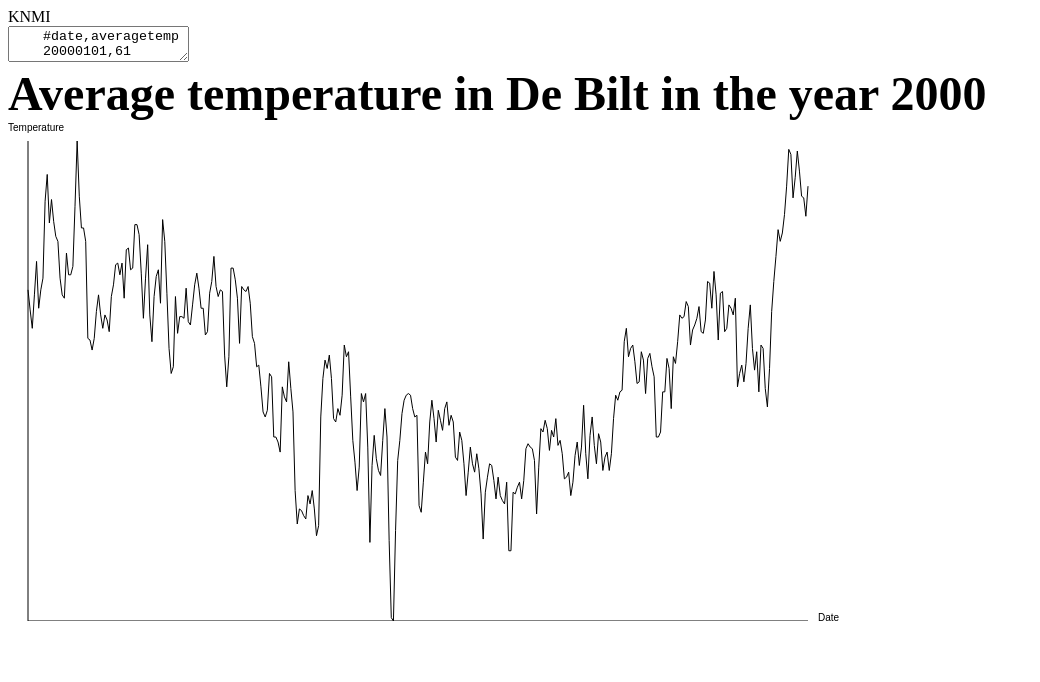
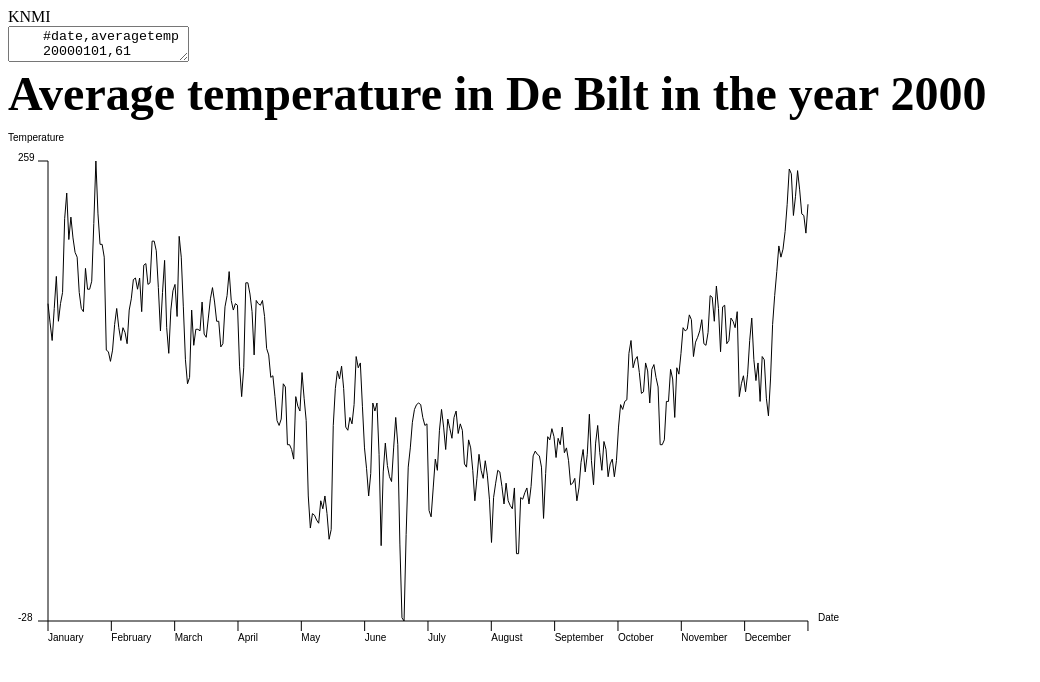
Before and after one commit to DMooij/Dataprocessing, a plain HTML site: page homework/week_2/knmi.html in a window 1280 px wide. Shown: the whole page, without its empty margins (0-1040 px from the left). Drawn offline with Linux system fonts and the light colour scheme.

Commit message:
first commit

```diff
--- a/homework/week_2/knmi.html
+++ b/homework/week_2/knmi.html
@@ -1,5 +1,5 @@
  <!-- Dewi Mooij -->
-<!-- /10752978 -->
+<!-- 10752978 -->
 
 <!DOCTYPE html>
 <html>
@@ -383,7 +383,7 @@
 
   <label for = "idOfCanvas"><br> <b><font size="16"> Average temperature in De Bilt in the year 2000 </font></b></br>
 
-  <canvas id="myCanvas" width = "1000" height= "500"></canvas>
+  <canvas id="myCanvas" width = "1000" height= "800"></canvas>
 
   </label>
 
@@ -392,6 +392,7 @@
     // get rawdata and split by lines
     let data = document.getElementById("rawdata").outerHTML.split("\n");
 
+    // create lists to store date and temperature
     let datelist = [];
     let templist = [];
 
@@ -409,34 +410,23 @@
       let day = datum.slice(6, 8);
       let date = new Date(year, month, day);
 
+      // add values to lists
       datelist.push(date);
       templist.push(temp);
     }
-
-    // console.log(datelist);
-    // console.log(templist);
 
     // initialize canvas
     let canvas = document.getElementById("myCanvas");
     let ctx = canvas.getContext("2d");
     ctx.fillStyle = "rgb(0,0,0)";
 
-    // ctx.font="bolder 30px";
-    // ctx.fillText("Average Temperature in De Bilt in 2000", 0, 0);
-    // ctx.stroke();
-
-    // draw y-axis temperature
+    // draw y-axis temperature and x-axis date
     ctx.beginPath();
-    ctx.moveTo(20,20);
-    ctx.lineTo(20,500);
-    ctx.stroke();
-    ctx.fillText("Temperature", 0, 10);
-
-    // draw x-axis date
-    ctx.beginPath();
-    ctx.moveTo(20,500);
+    ctx.moveTo(40,40);
+    ctx.lineTo(40,500);
     ctx.lineTo(800,500);
     ctx.stroke();
+    ctx.fillText("Temperature", 0, 20);
     ctx.fillText("Date", 810, 500);
 
     // calculate min and max for temperature
@@ -445,7 +435,7 @@
 
     // determine domain and range for temperature
     let domaintemp = [mintemp, maxtemp];
-    let rangetemp = [20, 500];
+    let rangetemp = [40, 500];
 
     // transformation for temperature
     let transfTemp = createTransform(domaintemp, rangetemp);
@@ -456,7 +446,7 @@
 
     // determine domain and range for date
     let domaindate = [mindate, maxdate];
-    let rangedate = [20, 800];
+    let rangedate = [40, 800];
 
     // transformation for date
     let transfDate = createTransform(domaindate, rangedate);
@@ -471,12 +461,46 @@
     }
     ctx.stroke();
 
+    // Y axis marks min and max temperature
+    ctx.beginPath();
+    ctx.moveTo(40,40);
+    ctx.lineTo(30,40);
+    ctx.stroke();
+    ctx.fillText(maxtemp, 10, 40);
+
+    ctx.beginPath();
+    ctx.moveTo(40,500);
+    ctx.lineTo(30,500);
+    ctx.stroke();
+    ctx.fillText(mintemp, 10, 500);
+
+    // coordinates starting point x axis
+    let xmax = 500;
+    let xmin = 40;
+
+    // lines down dividing the x axis into 12 months
+    ctx.beginPath();
+    for (let line = 0; line < 13; line++){
+      ctx.moveTo(xmin, xmax);
+      ctx.lineTo(xmin,xmax + 10);
+      xmin = xmin + 63.33;
+    }
+    ctx.stroke();
+
+    // months labels
+    var xmonth = 40;
+    let months = ["January", "February", "March", "April", "May", "June", "July", "August", "September", "October", "November", "December"];
+    for (let month = 0; month < 12; month++){
+      ctx.fillText(months[month], xmonth, 520);
+      xmonth = xmonth + 63.33;
+    }
+
     function createTransform(domain, range){
-	// domain is a two-element array of the data bounds [domain_min, domain_max]
-	// range is a two-element array of the screen bounds [range_min, range_max]
-	// this gives you two equations to solve:
-	// range_min = alpha * domain_min + beta
-	// range_max = alpha * domain_max + beta
+  	// domain is a two-element array of the data bounds [domain_min, domain_max]
+  	// range is a two-element array of the screen bounds [range_min, range_max]
+  	// this gives you two equations to solve:
+  	// range_min = alpha * domain_min + beta
+  	// range_max = alpha * domain_max + beta
 
     var domain_min = domain[0];
     var domain_max = domain[1];
```
Also changed, not shown: 1 other file.
